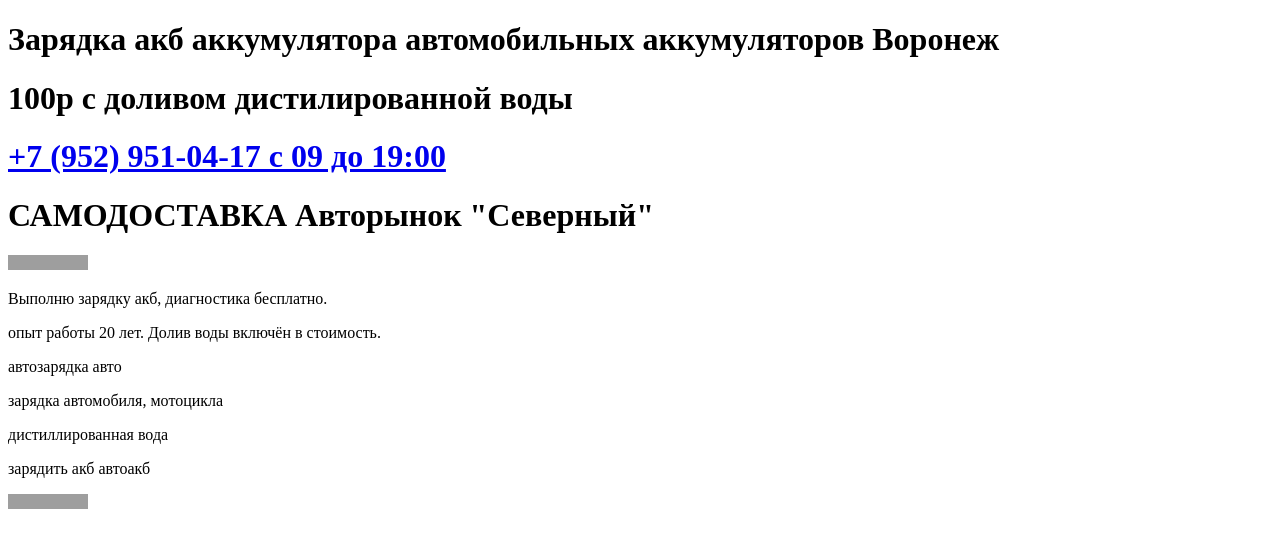
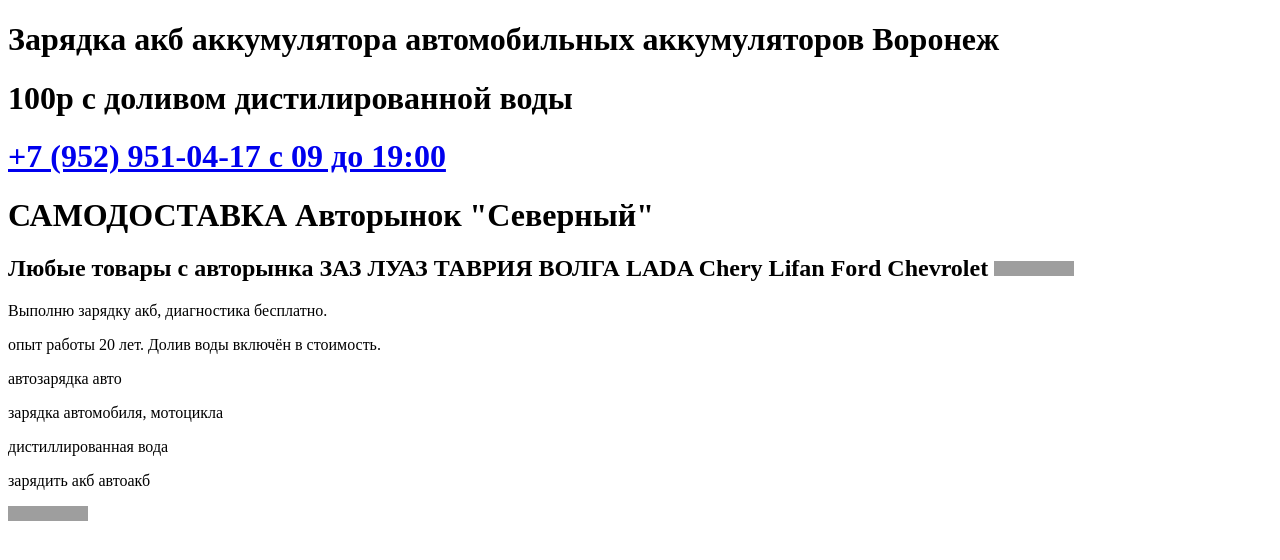
Before and after one commit to masloded-boroda/masloded-boroda.github.io, a plain HTML site: page index.html in a window 1280 px wide. Drawn offline with Linux system fonts and the light colour scheme; grey boxes are pictures that could not be loaded.

Commit message:
Update index.html

```diff
--- a/index.html
+++ b/index.html
@@ -3,39 +3,38 @@
    <head>
       <title>Зарядка АКБ Воронеж автозарядка авто
          зарядка автомобиля мотоцикла
-зарядить акб автоакб</title>
+         зарядить акб автоакб
+      </title>
       <meta name="geo.region" content="RU" />
       <meta name="geo.placename" content="Voronezh" />
       <meta name="geo.position" content="51.660598;39.200586" />
       <meta name="ICBM" content="51.660598, 39.200586" />
    </head>
    <body>
-
       <h1>Зарядка акб аккумулятора автомобильных аккумуляторов Воронеж</h1>
       <h1>100р с доливом дистилированной воды </h1>
       <h1><a href="tel: +79529510417">+7 (952) 951-04-17 c 09 до 19:00</a></h1>
       <h1>САМОДОСТАВКА Авторынок "Северный"</h1>
-
+      <h2>Любые товары с авторынка ЗАЗ ЛУАЗ ТАВРИЯ ВОЛГА LADA Chery Lifan Ford Chevrolet
          <a href="https://vk.com/masloded36"
             title="Любые товары с авторынка">
          <img src="https://sun9-50.userapi.com/c844617/v844617874/1a4a31/PFX6WTfSxAc.jpg"
             width="80" height="15" style="border-style:none;"
             alt="Любые товары с авторынка" />
          </a>
-
+      </h2>
       <p>Выполню зарядку акб, диагностика бесплатно.</p>
       <p>опыт работы 20 лет. Долив воды включён в стоимость.</p>
       <p>автозарядка авто</p>
-<p>зарядка автомобиля, мотоцикла</p></p>
+      <p>зарядка автомобиля, мотоцикла</p>
+      </p>
       <p>дистиллированная вода</p>
       <p>зарядить акб автоакб</p>
-
       <a href="https://www.geo-tag.de"
          title="This page is geo-coded">
       <img src="https://www.geo-tag.de/icon/geotag_3.png"
          width="80" height="15" style="border-style:none;"
          alt="This page is geo-coded" />
       </a>
-
    </body>
 </html>
```
Lines whose indentation alone changed are shown as unchanged.
